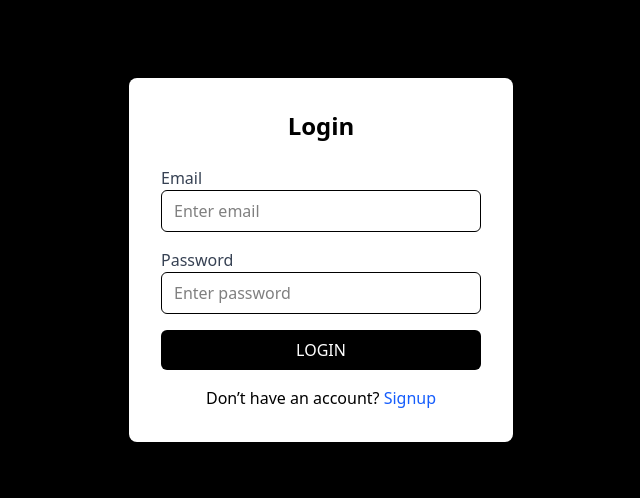
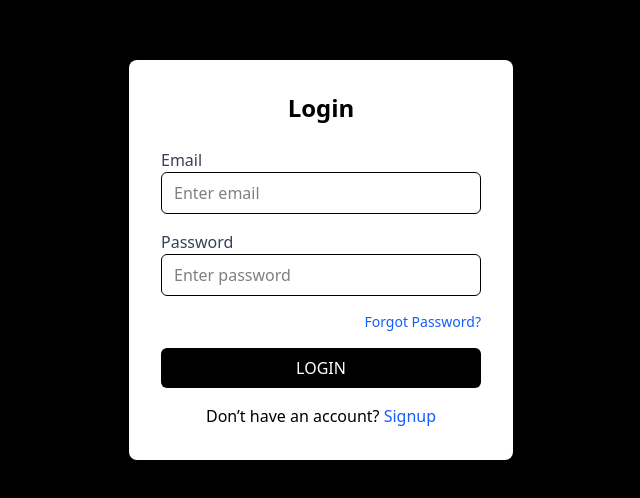
Before and after one commit to livlaurel/Booth-Buddy, a React (Vite) app in the folder boothbuddy/: page /login in a window 1280 px wide. Shown: the part 140-638 px from the top of the page, without its empty margins (319-959 px from the left). Built offline with nearby package versions, Linux system fonts and the light colour scheme; no server answers.

Commit message:
added password reset functionality

```diff
--- a/boothbuddy/src/pages/LoginPage/LoginPage.tsx
+++ b/boothbuddy/src/pages/LoginPage/LoginPage.tsx
@@ -1,11 +1,13 @@
 import { useState } from "react";
 import { Link } from "react-router-dom";
 import { signInWithEmailAndPassword } from "firebase/auth";
+import { sendPasswordResetEmail } from "firebase/auth";
 import { auth } from "../../firebaseConfig";
 
 export default function LoginPage() {
     const [email, setEmail] = useState("");
     const [password, setPassword] = useState("");
+    const [resetMessage, setResetMessage] = useState("");
     const [error, setError] = useState("");
 
     const handleLogin = async (e: React.FormEvent) => {
@@ -18,6 +20,19 @@ export default function LoginPage() {
         } catch (err: any) {
         setError(err.message);
         }
+    };
+    const handleForgotPassword = async () => {
+      if (!email) {
+        setError("Please enter your email first.");
+        return;
+      }
+
+      try {
+        await sendPasswordResetEmail(auth, email);
+        setResetMessage("Password reset email sent! Check your inbox.");
+      } catch (err: any) {
+        setError(err.message);
+      }
     };
     return (
         <div className="flex items-center justify-center min-h-screen bg-black">
@@ -49,8 +64,17 @@ export default function LoginPage() {
                     />
                 </div>
 
+                {/* Forgot Password Link */}
+                <p
+                  onClick={handleForgotPassword}
+                  className="text-sm text-blue-600 hover:underline cursor-pointer text-right"
+                >
+                  Forgot Password?
+                </p>
+
                 {/* Error Message */}
                 {error && <p className="text-red-500 text-sm">{error}</p>}
+                {resetMessage && <p className="text-black text-sm">{resetMessage}</p>}
 
                 {/* Login Button */}
                 <button
```
